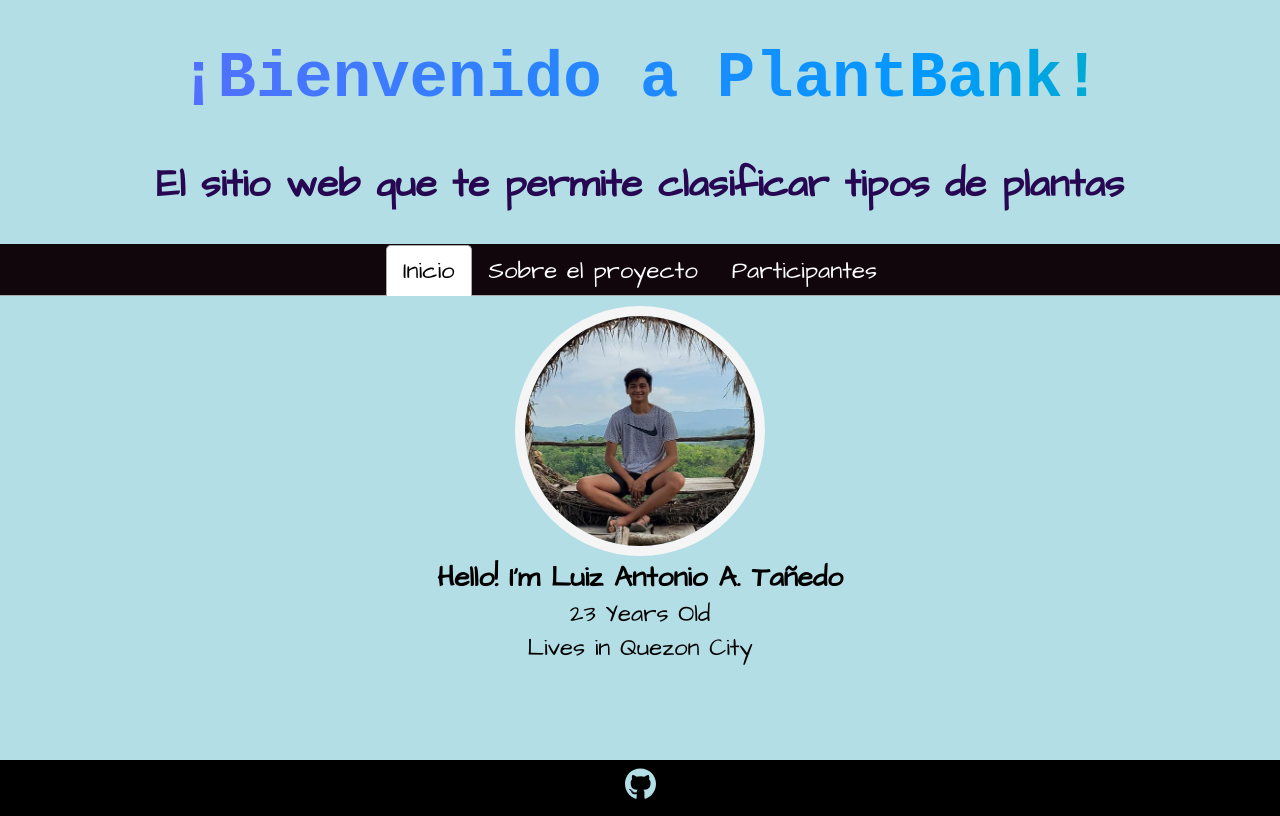
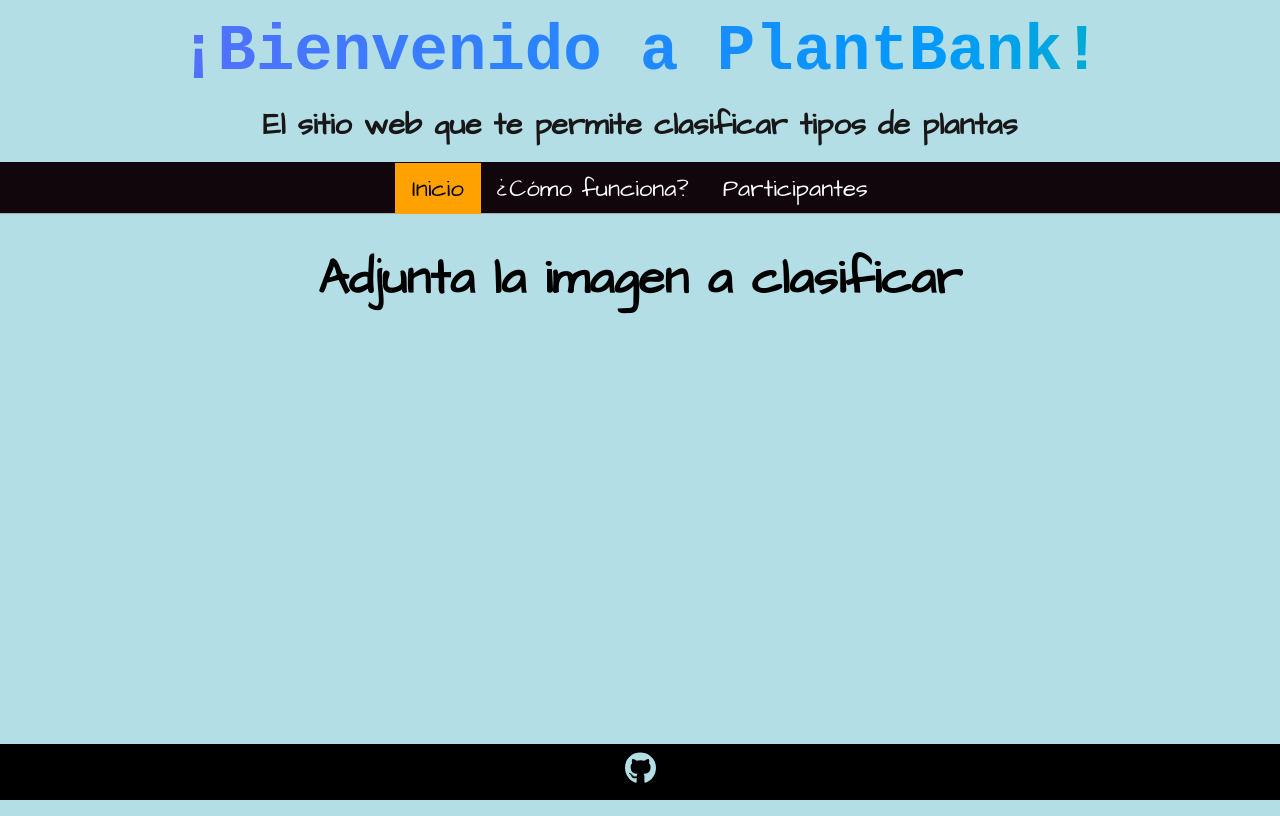
Before and after one commit to Solrak97/tf-vgg16-flowerdata, a React (Create React App) app in the folder client-app/: page / in a window 1280 px wide. Built offline with nearby package versions, Linux system fonts and the light colour scheme; a web font is replaced by a local one.

Commit message:
fix(main): Change tabs colors

```diff
--- a/client-app/src/App.css
+++ b/client-app/src/App.css
@@ -8,7 +8,8 @@ body {
 .app {
   display: block;
   text-align: center;
-  height: 95vh;
+  /* height: 100vh; */
+  padding-bottom: 7vh;
 }
 img {
   border: 10px solid whitesmoke;
@@ -46,6 +47,8 @@ img {
   background-color: black;
   height: 7vh;
   width: 100%;
+  position: absolute;
+  bottom: 0;
 }
 
 .social-media-list {
@@ -91,8 +94,13 @@ ul.no-bullets {
 
 .main-title {
   font-size: 4rem;
+  margin: 0 auto;
+  padding-top: 1rem;
 }
-
+.slogan {
+  margin: 0 auto;
+  padding: 1rem;
+}
 .rainbow {
   text-align: center;
   text-decoration: underline;
--- a/client-app/src/App.js
+++ b/client-app/src/App.js
@@ -8,7 +8,6 @@ function App() {
   return (
     <div>
       <div className="app">
-        <header className="app-header"></header>
         <Banner />
         <HomeTabs />
       </div>
--- a/client-app/src/Tabs.css
+++ b/client-app/src/Tabs.css
@@ -23,10 +23,10 @@
 }
 
 .react-tabs__tab--selected {
-  background: #fff;
-  border-color: #aaa;
+  background: #ffa101;
+  /* border-color: #aaa; */
   color: black;
-  border-radius: 5px 5px 0 0;
+  /* border-radius: 5px 5px 0 0; */
 }
 
 .react-tabs__tab--disabled {
@@ -35,20 +35,21 @@
 }
 
 .react-tabs__tab:focus {
-  box-shadow: 0 0 5px hsl(208, 99%, 50%);
+  /* box-shadow: 0 0 5px hsl(208, 99%, 50%);
   border-color: hsl(208, 99%, 50%);
   outline: none;
+   */
 }
 
-.react-tabs__tab:focus:after {
+/* .react-tabs__tab:focus:after {
   content: "";
   position: absolute;
   height: 5px;
   left: -4px;
   right: -4px;
   bottom: -5px;
-  background: #fff;
-}
+  background: #ffa101;
+} */
 
 .react-tabs__tab-panel {
   display: none;
--- a/client-app/src/components/Banner.js
+++ b/client-app/src/components/Banner.js
@@ -5,12 +5,11 @@ function Banner() {
   return (
     <div className="background">
       <h1 className="main-title rainbow rainbow_text_animated">
-        {" "}
-        ¡Bienvenido a PlantBank!{" "}
+        ¡Bienvenido a PlantBank!
       </h1>
-      <h2 className="h4-text">
+      <h3 className="slogan">
         El sitio web que te permite clasificar tipos de plantas
-      </h2>
+      </h3>
     </div>
   );
 }
--- a/client-app/src/components/Header.js
+++ /dev/null
@@ -1,18 +0,0 @@
-import React from "react";
-import "../App.css";
-import profile from "../pictures/profile.jpg";
-
-function Header() {
-  return (
-    <div className="screen-height">
-      <img src={profile} alt="Logo" className="profile" />
-      <h3 className="h3-text">Hello! I'm Luiz Antonio A. Tañedo</h3>
-      <ul className="no-bullets">
-        <li>23 Years Old</li>
-        <li>Lives in Quezon City</li>
-      </ul>
-    </div>
-  );
-}
-
-export default Header;
--- /dev/null
+++ b/client-app/src/components/Home.js
@@ -0,0 +1,22 @@
+import React from "react";
+import "../App.css";
+import profile from "../pictures/profile.jpg";
+
+function Home() {
+  return (
+    <div>
+      <h1>Adjunta la imagen a clasificar</h1>
+
+    </div>
+    // <div className="screen-height">
+    //   <img src={profile} alt="Logo" className="profile" />
+    //   <h3 className="h3-text">Hello! I'm Luiz Antonio A. Tañedo</h3>
+    //   <ul className="no-bullets">
+    //     <li>23 Years Old</li>
+    //     <li>Lives in Quezon City</li>
+    //   </ul>
+    // </div>
+  );
+}
+
+export default Home;
--- a/client-app/src/components/HomeTabs.js
+++ b/client-app/src/components/HomeTabs.js
@@ -1,6 +1,6 @@
 import React from "react";
 import { Tab, Tabs, TabList, TabPanel } from "react-tabs";
-import Header from "./Header";
+import Home from "./Home";
 import "../Tabs.css";
 import AboutMe from "../components/AboutMe";
 import Gallery from "./Gallery";
@@ -12,11 +12,11 @@ function HomeTabs() {
       <Tabs>
         <TabList>
           <Tab>Inicio</Tab>
-          <Tab>Sobre el proyecto</Tab>
+          <Tab>¿Cómo funciona?</Tab>
           <Tab>Participantes</Tab>
         </TabList>
         <TabPanel>
-          <Header />
+          <Home />
         </TabPanel>
         <TabPanel>
           <AboutMe />
```
